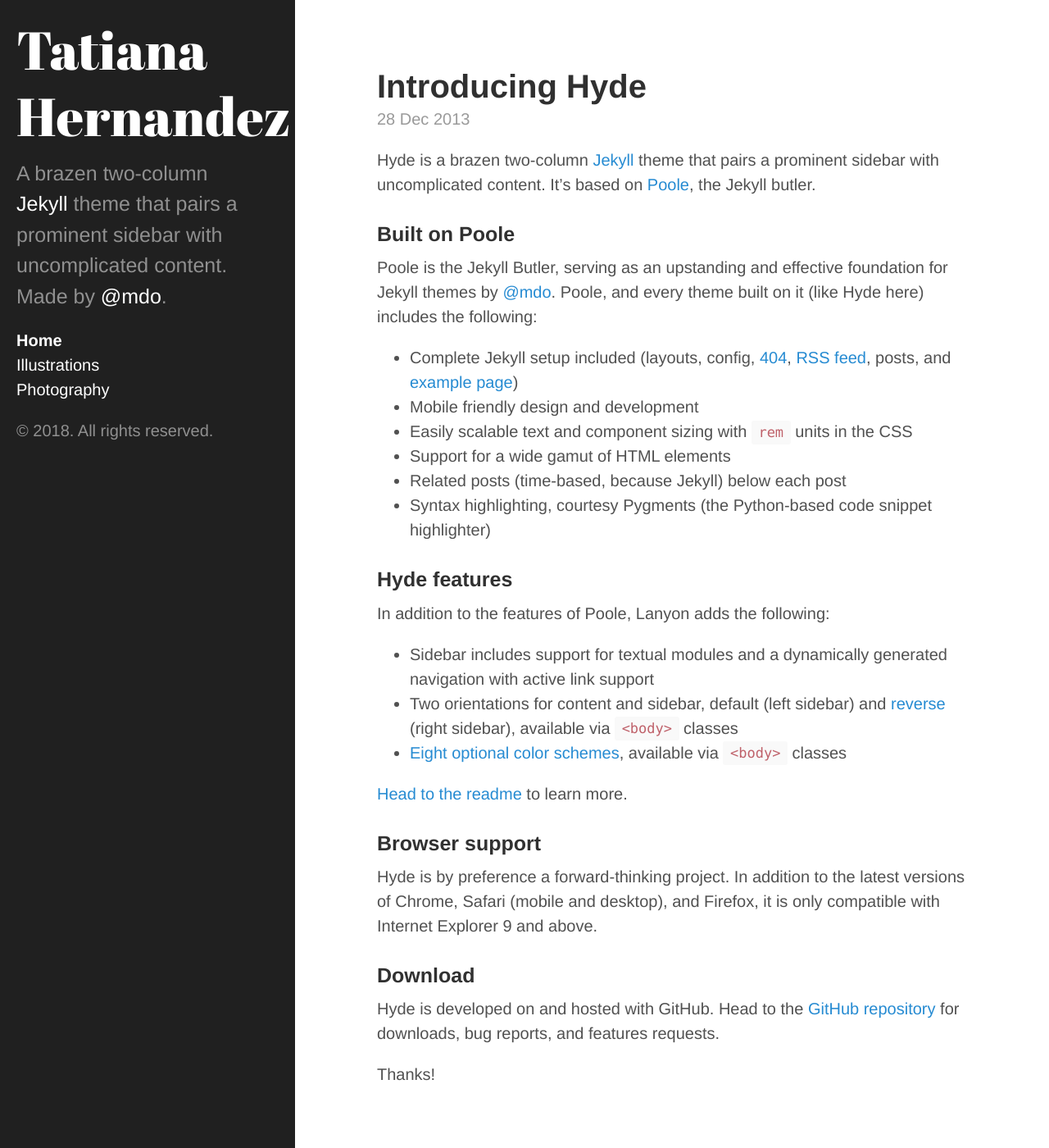
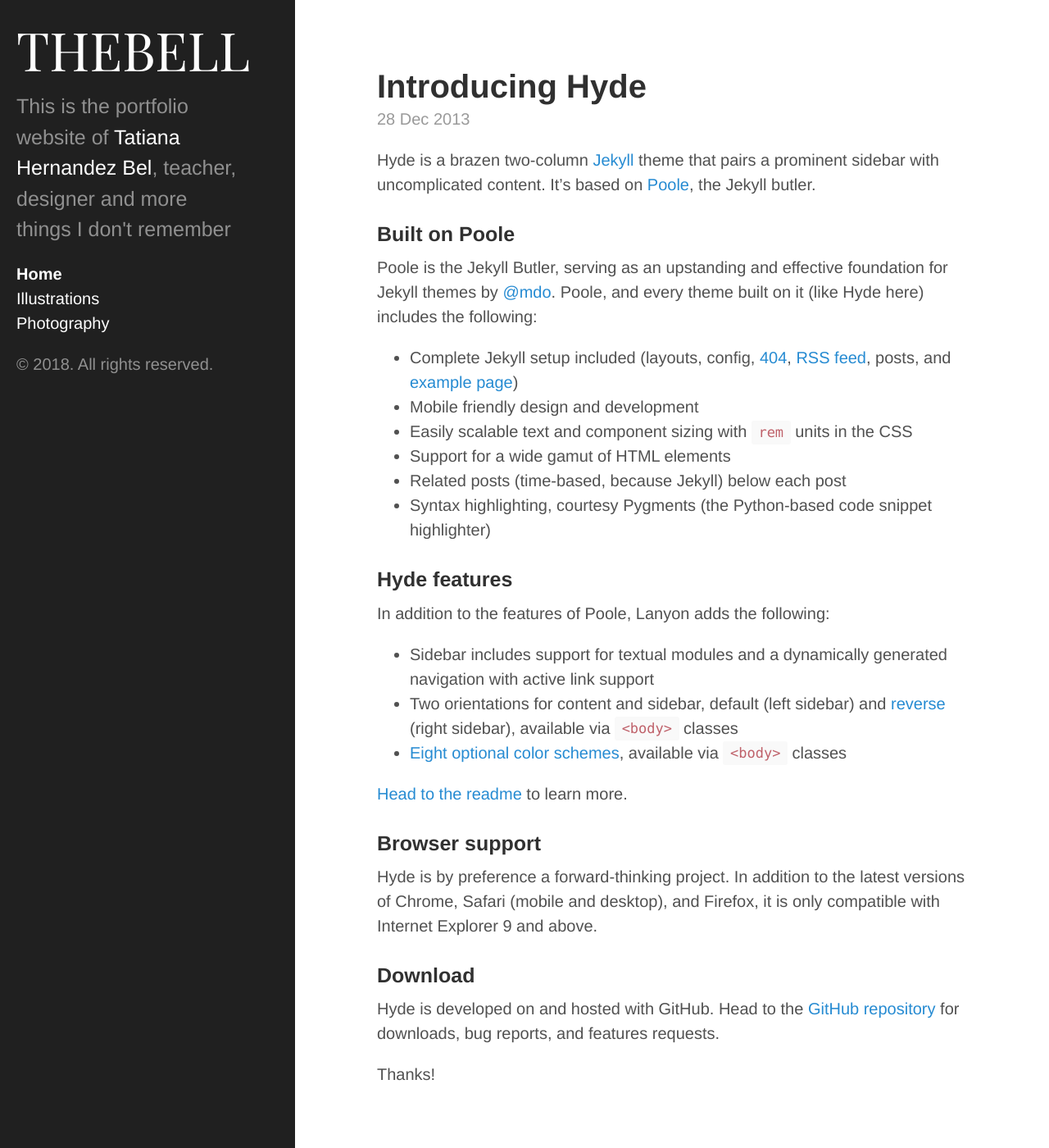
Before and after one commit to TatianaHbel/personal, a Jekyll site: the page built from index.html, in a window 1280 px wide and 1400 px high. Shown: the whole window at 82% size. Built offline with Jekyll 4.4.1, drawn with Linux system fonts in a browser that asks for light colours; the list of posts is cut into pages by our own code.

Commit message:
changing titlte font

```diff
--- a/_config.yml
+++ b/_config.yml
@@ -6,9 +6,9 @@
 permalink:        pretty
 
 # Setup
-title:            Tatiana Hernandez
+title:            THEBELL
 tagline:          'A Jekyll theme'
-description:      'A brazen two-column <a href="http://jekyllrb.com" target="_blank">Jekyll</a> theme that pairs a prominent sidebar with uncomplicated content. Made by <a href="https://twitter.com/mdo" target="_blank">@mdo</a>.'
+description:      This is the portfolio website of <span style="color:white">Tatiana Hernandez Bel</span>, teacher, designer and more things I don't remember
 url:              https://tatianahbel.github.io/personal/
 # The subpath of your site, e.g. /blog, for generating urls
 baseurl:          "/personal"
--- a/_includes/head.html
+++ b/_includes/head.html
@@ -17,7 +17,8 @@
   <link rel="stylesheet" href="{{site.baseurl}}/css/poole.css">
   <link rel="stylesheet" href="{{site.baseurl}}/css/syntax.css">
   <link rel="stylesheet" href="{{site.baseurl}}/css/hyde.css">
-  <link rel="stylesheet" href="https://fonts.googleapis.com/css?family=Abril+Fatface">
+  <!-- <link rel="stylesheet" href="https://fonts.googleapis.com/css?family=Abril+Fatface"> -->
+  <link href="https://fonts.googleapis.com/css?family=Playfair+Display" rel="stylesheet">
 
   <!-- Icons -->
   <link rel="apple-touch-icon-precomposed" sizes="144x144" href="{{site.baseurl}}/apple-touch-icon-144-precomposed.png">
--- a/css/hyde.css
+++ b/css/hyde.css
@@ -79,7 +79,8 @@
 .sidebar-about h1 {
   color: #fff;
   margin-top: 0;
-  font-family: "Abril Fatface", serif;
+  /*font-family: "Abril Fatface", serif;*/
+  font-family: 'Playfair Display', serif;
   font-size: 3.25rem;
   font-weight: normal;
 }
```
